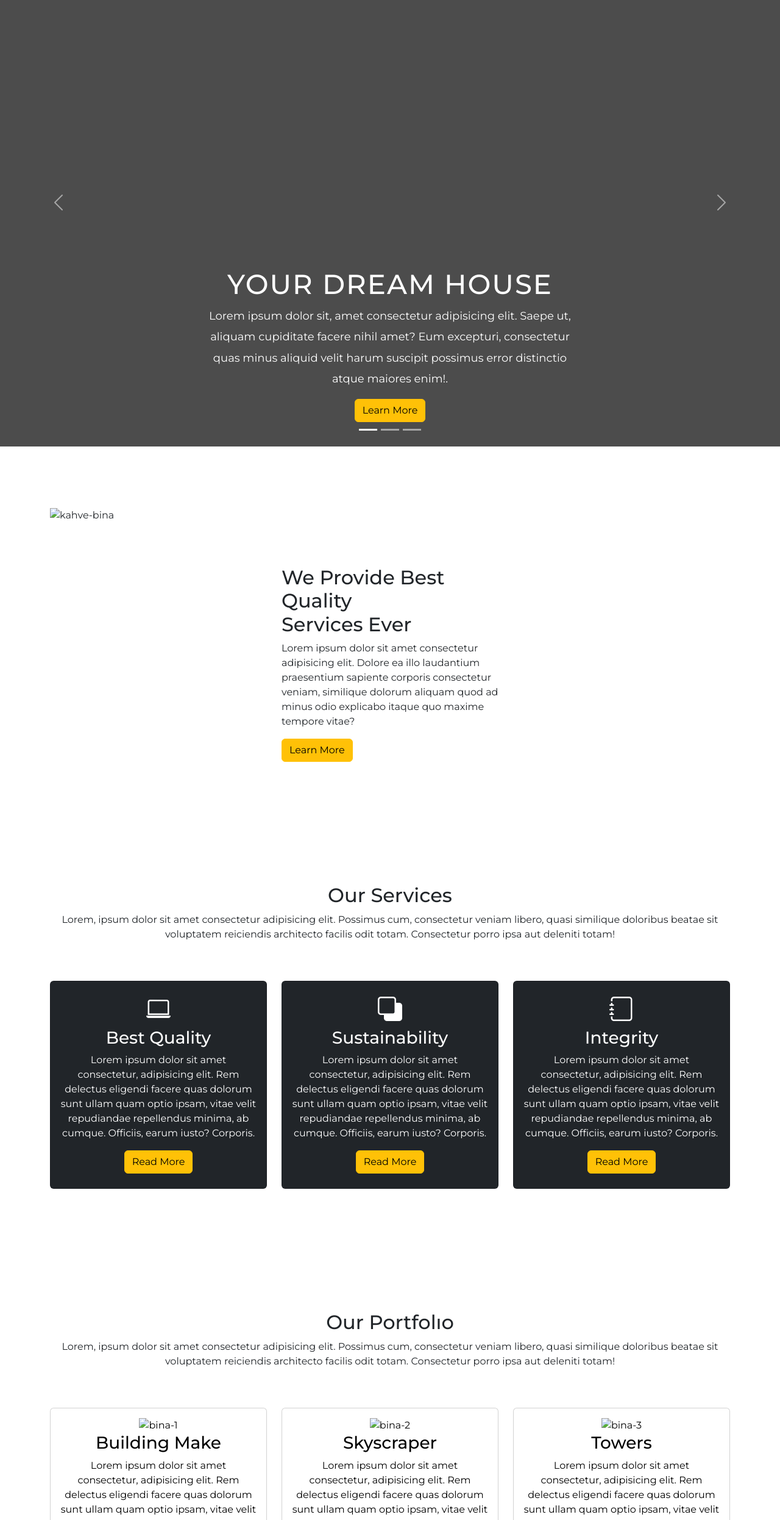
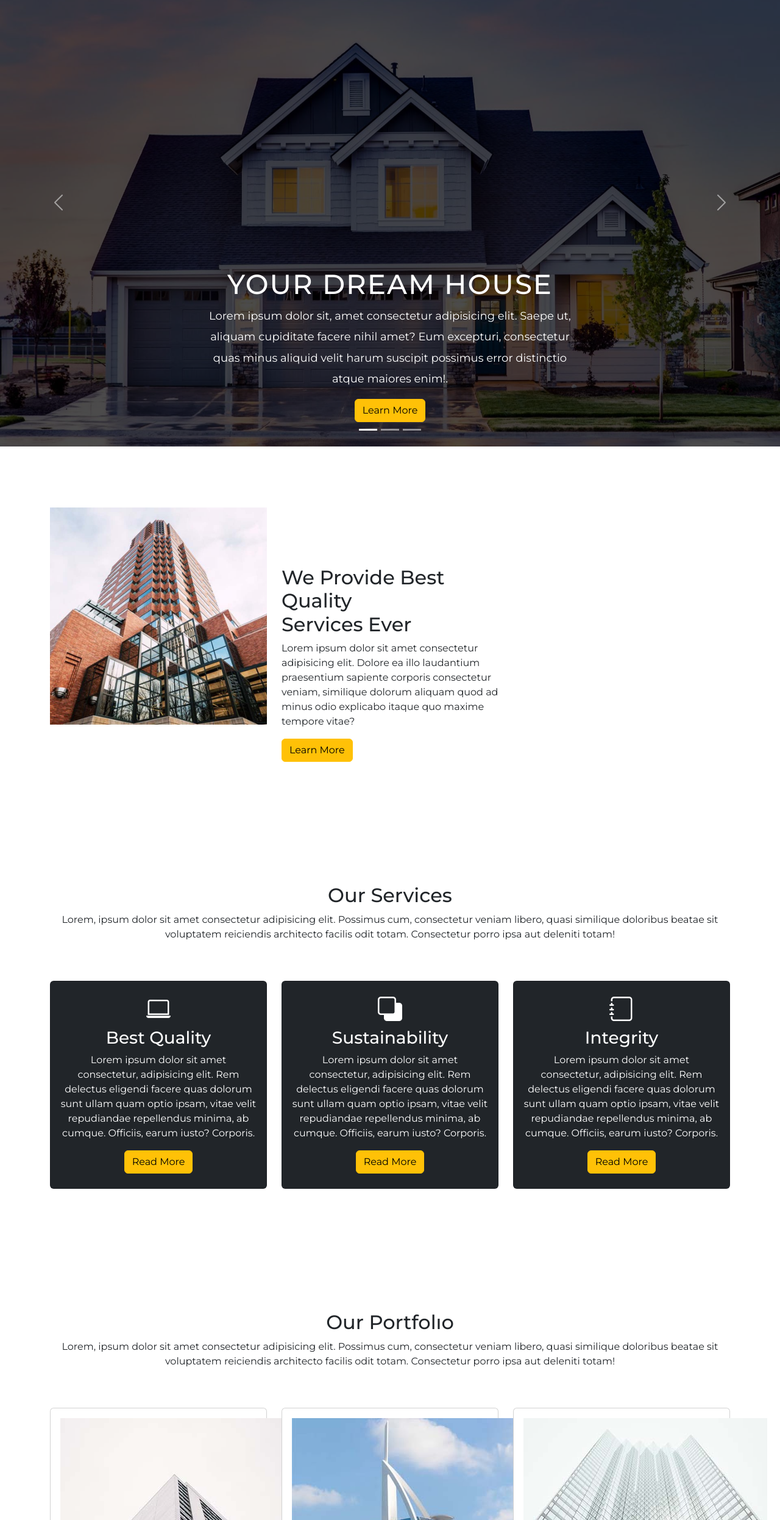
Before and after one commit to mehmetakr/unshakenhouse, a plain HTML site: page index.html in a window 1280 px wide. Shown: the part 68-2560 px from the top of the page at 61% size. Drawn offline with nearby package versions, Linux system fonts and the light colour scheme.

Commit message:
resimler düzenlendi

```diff
--- a/index.html
+++ b/index.html
@@ -64,7 +64,7 @@
       </div>
       <div class="carousel-inner">
         <div class="carousel-item active">
-          <img src="home-1.jpg" class="d-block w-100" alt="foto 1">
+          <img src="images/home-1.jpg" class="d-block w-100" alt="foto 1">
           <div class="carousel-caption">
             <h5>YOUR DREAM HOUSE</h5>
             <p>Lorem ipsum dolor sit, amet consectetur adipisicing elit. Saepe ut, aliquam cupiditate facere nihil amet?
@@ -74,7 +74,7 @@
           </div>
         </div>
         <div class="carousel-item">
-          <img src="home-2.jpg" class="d-block w-100" alt="foto 2">
+          <img src="images/home-2.jpg" class="d-block w-100" alt="foto 2">
           <div class="carousel-caption">
             <h5>ALWAYS DEDICATED</h5>
             <p>Lorem ipsum dolor sit, amet consectetur adipisicing elit. Libero laudantium autem dignissimos, eius nobis
@@ -85,7 +85,7 @@
           </div>
         </div>
         <div class="carousel-item">
-          <img src="home-3.jpg" class="d-block w-100" alt="foto 3">
+          <img src="images/home-3.jpg" class="d-block w-100" alt="foto 3">
           <div class="carousel-caption">
             <h5>TRUE CONSTRACTION</h5>
             <p>Lorem ipsum dolor sit amet consectetur adipisicing elit. Ab similique maiores ullam quo libero.
@@ -121,7 +121,7 @@
         <div class="col-lg-4 col-md-12 col-12">
 
           <div class="about img">
-            <img src="about.jpg" alt="kahve-bina" class="img-fluid">
+            <img src="images/about.jpg" alt="kahve-bina" class="img-fluid">
 
 
           </div>
@@ -306,7 +306,7 @@
 
             <div class="card-body">
 
-              <img src="project-1.jpg" alt="bina-1">
+              <img src="images/project-1.jpg" alt="bina-1">
               <h3>Building Make</h3>
 
 
@@ -331,7 +331,7 @@
 
             <div class="card-body">
 
-              <img src="project-2.jpg" alt="bina-2">
+              <img src="images/project-2.jpg" alt="bina-2">
               <h3>Skyscraper</h3>
 
 
@@ -357,7 +357,7 @@
 
             <div class="card-body">
 
-              <img src="project-3.jpg" alt="bina-3">
+              <img src="images/project-3.jpg" alt="bina-3">
               <h3>Towers </h3>
 
 
```
